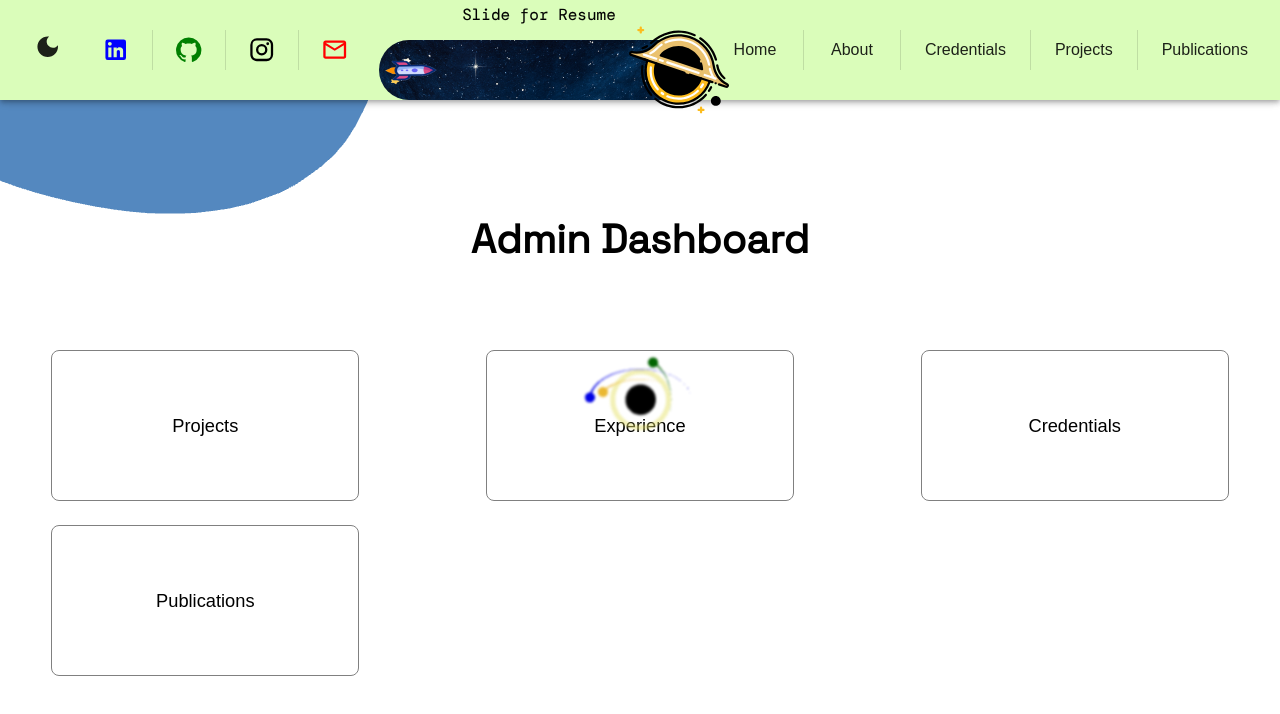
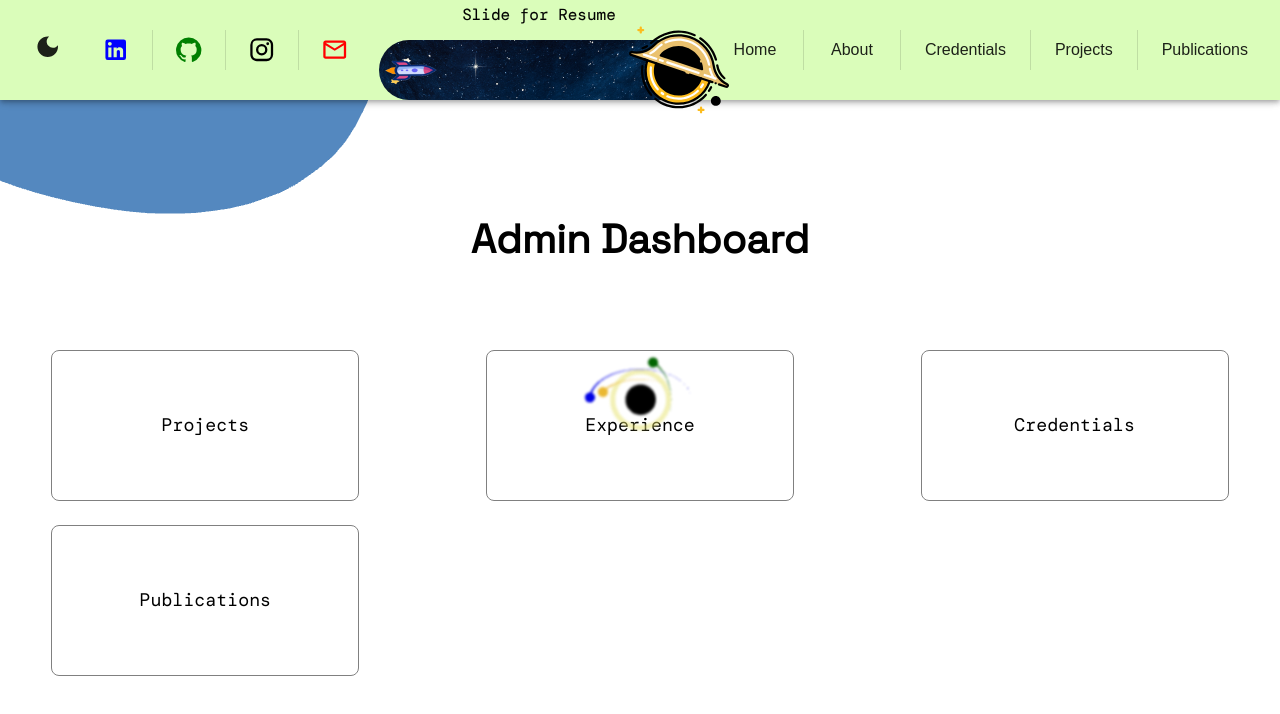
Before and after one commit to YashNarK/my-next-portfolio, a Next.js app: page /admin in a window 1280 px wide. Shown: the top 714 px of the page. Built offline with nearby package versions, Linux system fonts and the light colour scheme.

Commit message:
some font adjustments

```diff
--- a/src/app/admin/page.tsx
+++ b/src/app/admin/page.tsx
@@ -69,7 +69,7 @@ const page = () => {
                   router.push(menu.path);
                 }}
               >
-                {menu.name}
+                <Typography variant="professional">{menu.name}</Typography>
               </Box>
             </Grid>
           );
```
